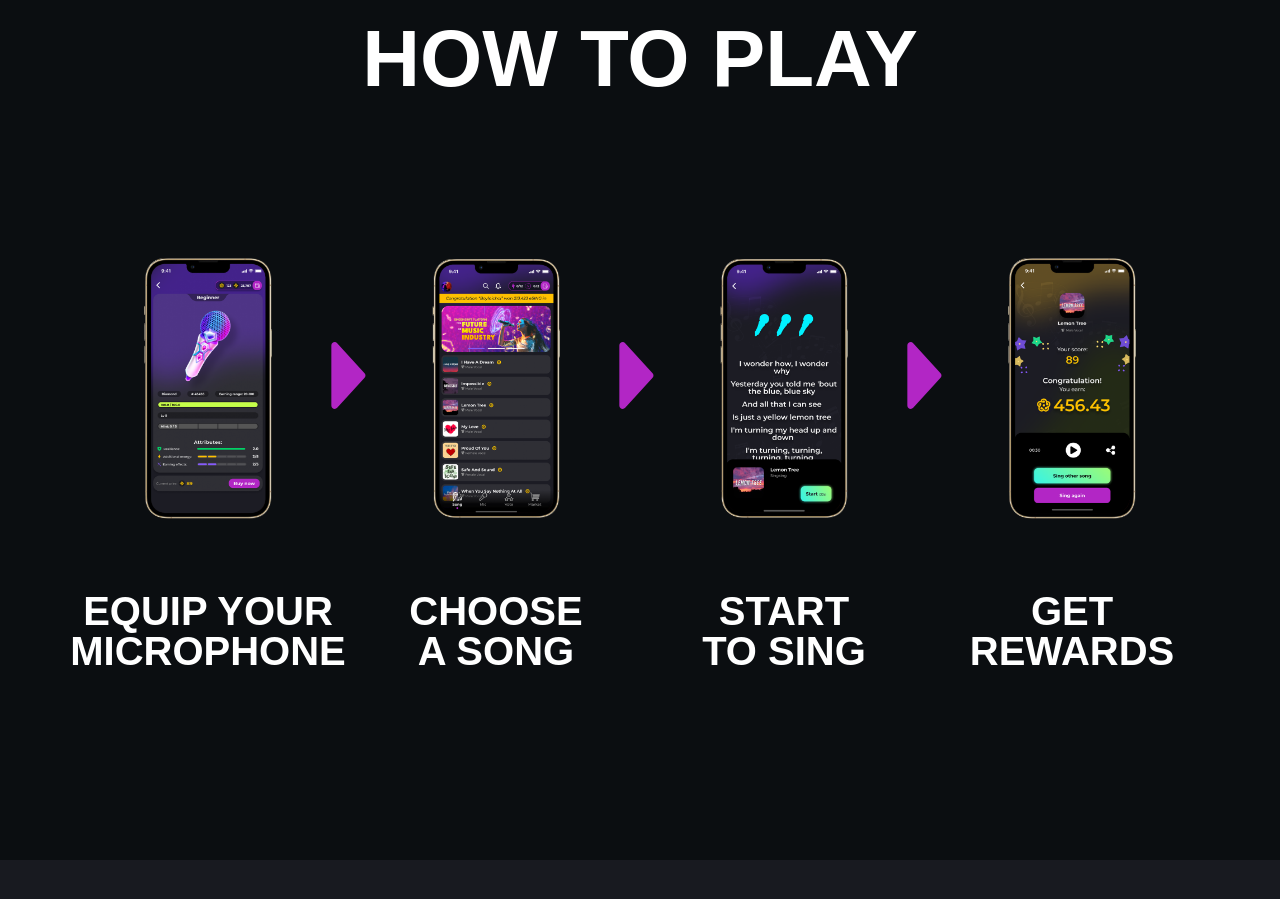
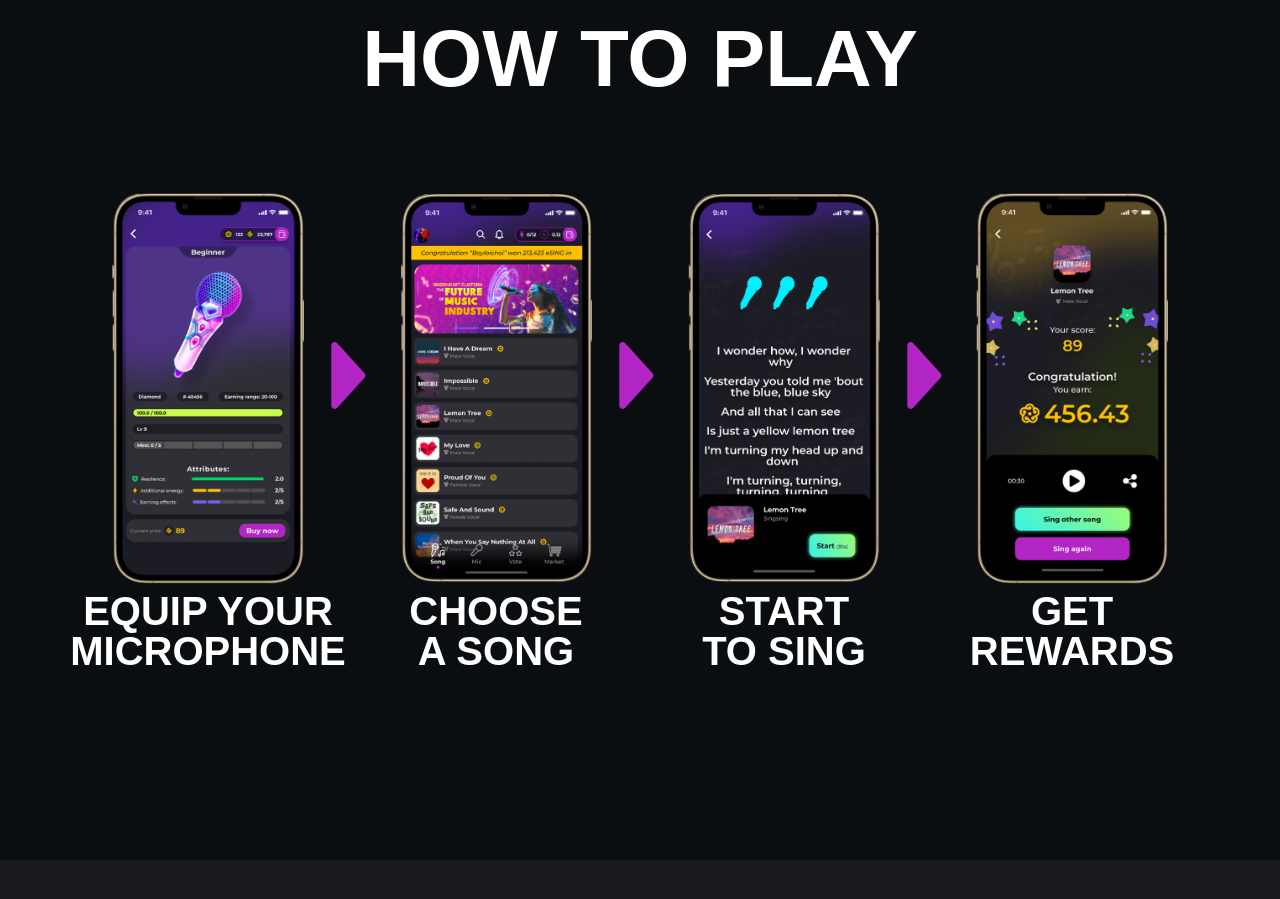
Before and after one commit to HaNguyenGithub/nextjs-ss, a Next.js app: page / in a window 1280 px wide. Shown: the part 780-1679 px from the top of the page. Built offline with nearby package versions, Linux system fonts and the light colour scheme.

Commit message:
react-awesome-reveal

```diff
--- a/src/styles/home/Content1.module.css
+++ b/src/styles/home/Content1.module.css
@@ -55,8 +55,8 @@
     height: 450px!important;
     padding: 3rem;
     padding-bottom: 0rem;
-    padding-left: 5rem;
-    padding-right: 5rem;
+    padding-left: 3rem;
+    padding-right: 3rem;
     vertical-align: middle;
     box-sizing: border-box;
     overflow: clip;
```
